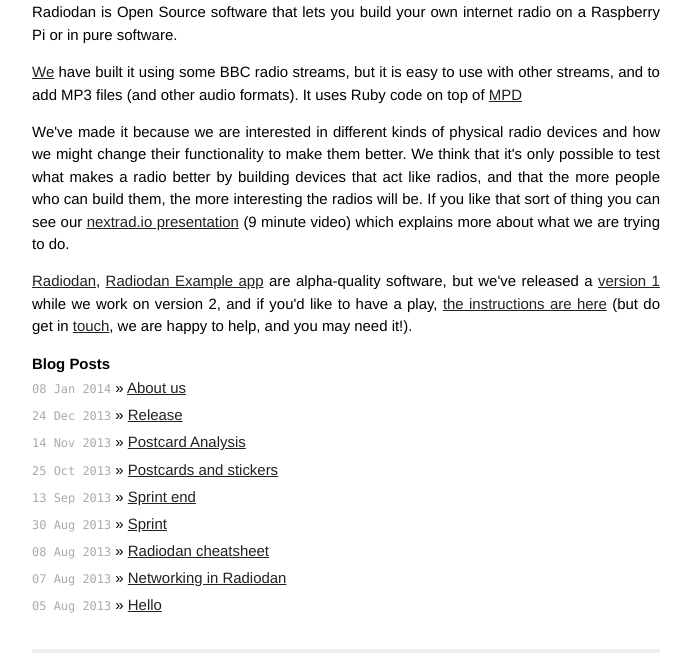
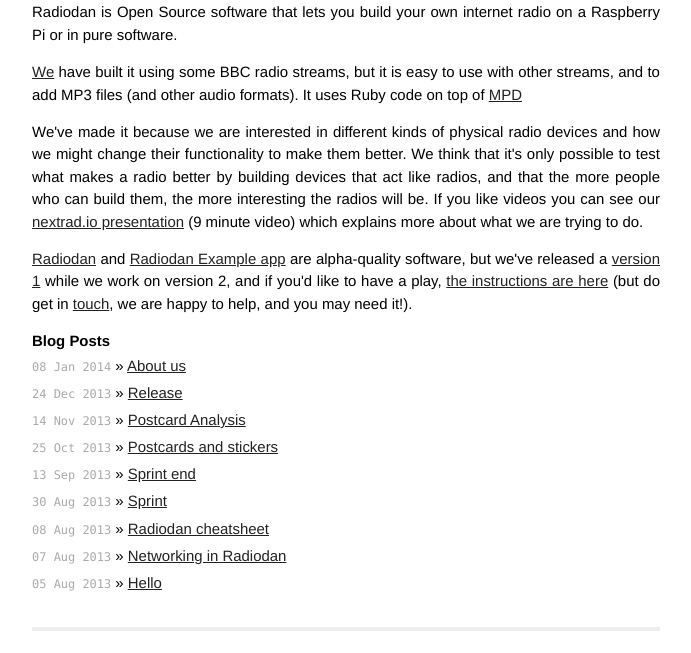
Before and after one commit to radiodan/radiodan.github.io, a Jekyll site: the page built from index.html, in a window 1280 px wide. Shown: the part 320-973 px from the top of the page, without its empty margins (294-985 px from the left). Built offline with Jekyll 4.4.1, drawn with Linux system fonts in a browser that asks for light colours; Markdown is read by kramdown in place of the engine named in the settings; comment, search, counter and statistics services are not loaded; after the commit the page ends 951 px from its top, so only the background shows below that.

Commit message:
Tweak wording on about page

```diff
--- a/index.html
+++ b/index.html
@@ -19,12 +19,12 @@
 We've made it because we are interested in different kinds of physical radio devices and how we
 might change their functionality to make them better. We think that it's only possible to test
 what makes a radio better by building devices that act like radios, and that the more people who
-can build them, the more interesting the radios will be. If you like that sort of thing you can
+can build them, the more interesting the radios will be. If you like videos you can
 see our <a href="http://nextrad.io/videos/dan-nutall-libby-miller-radiodan-a-cheap-flexible-and-open-ip-radio/">nextrad.io
 presentation</a> (9 minute video) which explains more about what we are trying to do.
 </p>
 <p>
-<a href="https://github.com/radiodan/radiodan">Radiodan</a>, <a
+<a href="https://github.com/radiodan/radiodan">Radiodan</a> and <a
 href="https://github.com/radiodan/radiodan_example">Radiodan Example app</a> are alpha-quality
 software, but we've released a <a href="/2013/12/24/release.html">version 1</a> while we work on
 version 2, and if you'd like to have a play, <a
```
Also changed, not shown: 1 other file.
